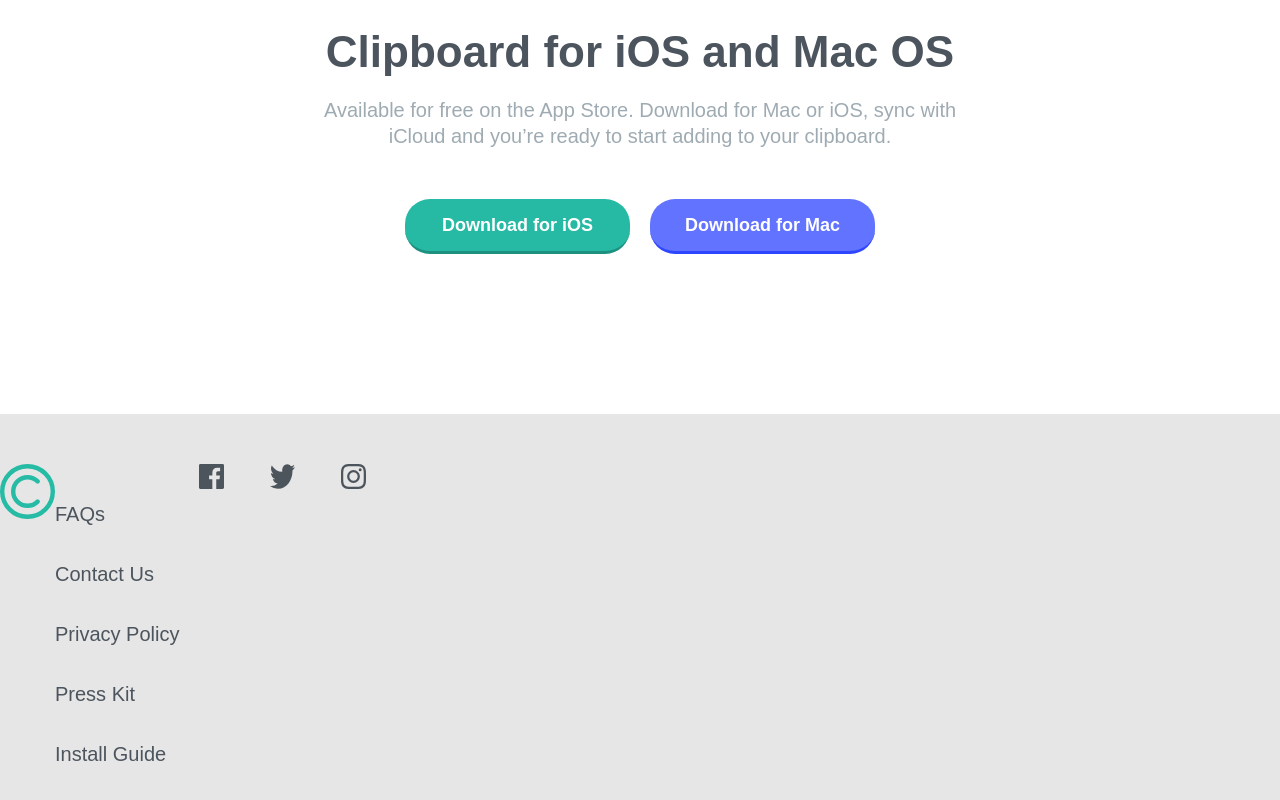
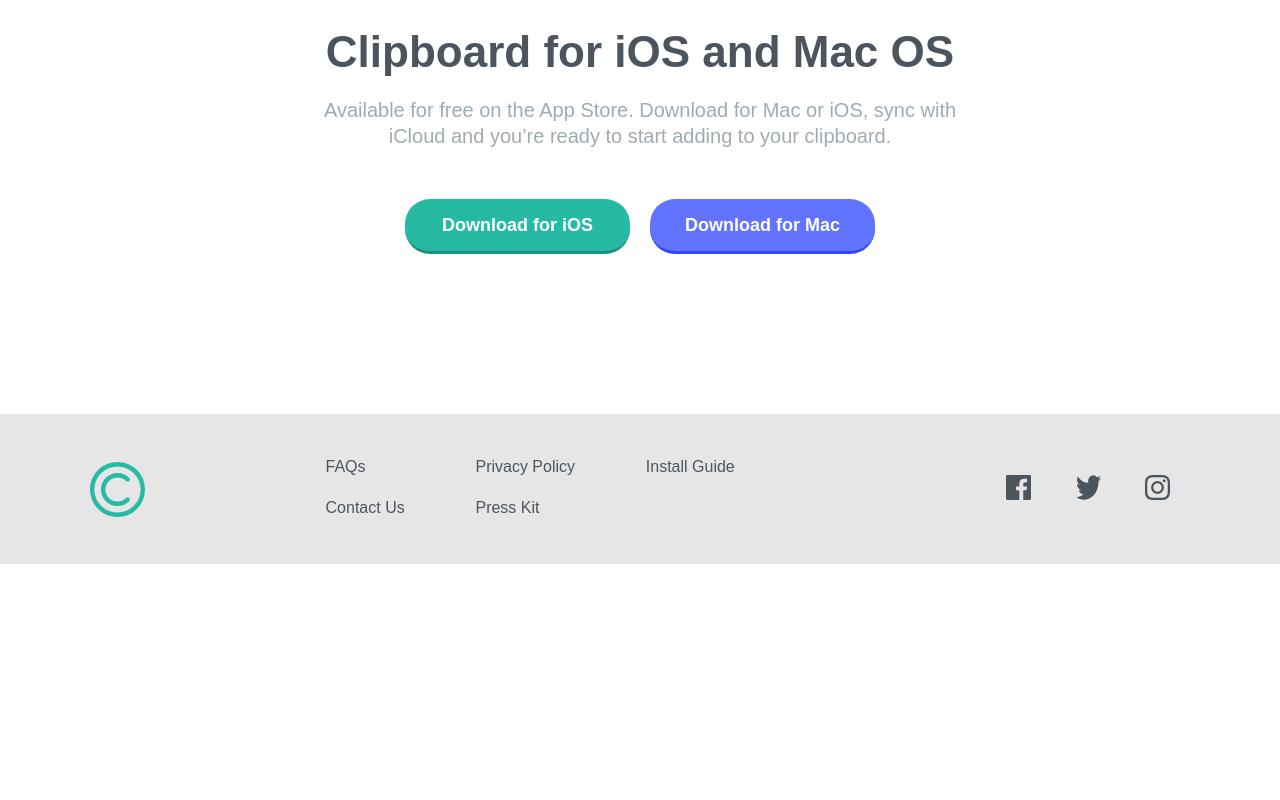
Before and after one commit to eric-suzuki-dev/frontend_mentor_18_challenge, a plain HTML site: page index.html in a window 1280 px wide. Shown: the part 3320-4120 px from the top of the page. After the commit the page ends 3884 px from the top, so only its background shows below. Drawn offline with Linux system fonts and the light colour scheme; a web font is replaced by a local one.

Commit message:
Responsive and Hover

```diff
--- a/index.html
+++ b/index.html
@@ -132,7 +132,8 @@
   </main>
 
   <footer>
-    <div><img src="./images/logo.svg" alt="Logo C"></div>
+    <div class="footer_block">
+      <img src="./images/logo.svg" alt="Logo C">
 
       <ul class="itens">
         <li>FAQs</li>
@@ -147,6 +148,7 @@
         <img src="./images/icon-twitter.svg" alt="twitter">
         <img src="./images/icon-instagram.svg" alt="instagram">
       </div>
+    </div>
   </footer>
 
   <div>
--- a/style/main.css
+++ b/style/main.css
@@ -201,6 +201,12 @@ footer img {
     margin: 0 20px;
 }
 
+/* ------ Hover ------ */
+.btn:hover {
+    filter: brightness(120%);
+    cursor: pointer;
+}
+
 /* -------- Attribution -------- */
 .attribution {
     position: fixed;
@@ -218,7 +224,7 @@ footer img {
 }
 
 /* ------ Responsivo ------ */
-@media only screen and (min-width: 400px) {
+@media only screen and (min-width: 1100px) {
 
     /* ------ Principal ------ */
     body {
@@ -332,25 +338,44 @@ footer img {
 
     /* ------ Footer ------ */
     footer {
-    flex-direction: row;
-    align-items: flex-start;
-    font-size: 20px;
+        align-items: center;
+        justify-content: center;
+        height: 150px;
+        width: 100%;
+        font-size: 16px;
         text-align: left;
-    padding: 50px 0;
+        padding: 0;
     }
 
     footer img {
-    height: 55px;
-    width: 55px;
-    margin-bottom: 10px;
+        margin-bottom: 0;
+    }
+
+    .footer_block {
+        display: flex;
+        flex-direction: row;
+        align-items: center;
+        justify-content: space-between;
+        width: 1100px;
+
     }
 
     .itens {
-    margin-bottom: 50px;
+        display: flex;
+        flex-direction: column;
+        flex-wrap: wrap;
+        margin-bottom: 0;
+        width: 480px;
+        height: 60px;
     }
 
     .itens li {
-    margin-top: 40px;
+        margin-top: 0;
+    }
+
+    .itens li:nth-child(2),
+    .itens li:nth-child(4) {
+        margin-top: 25px;
     }
 
     .social img {
```
Also changed, not shown: 1 other file. Lines whose indentation alone changed are shown as unchanged.
